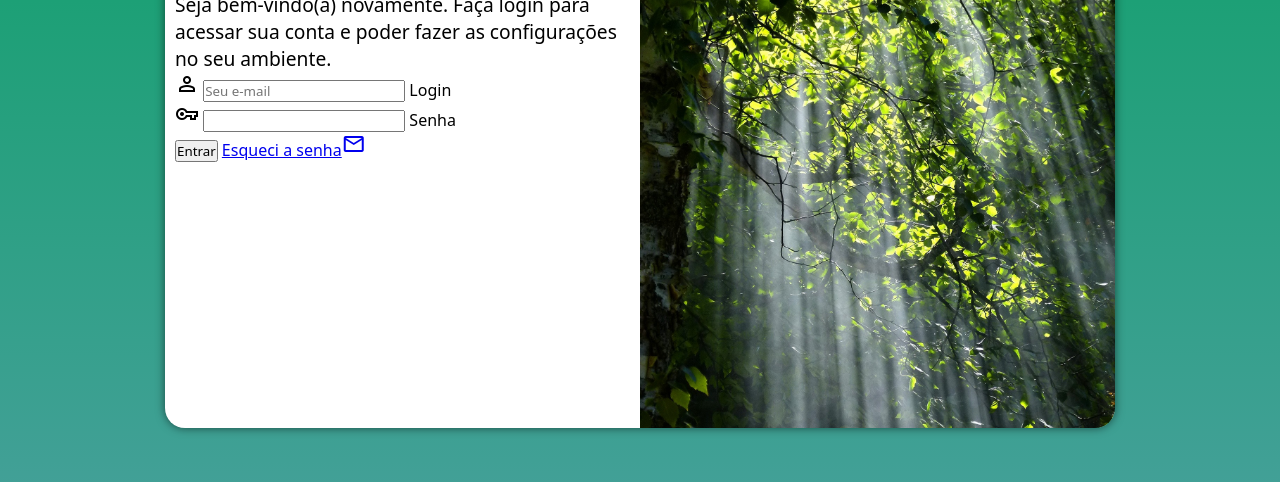
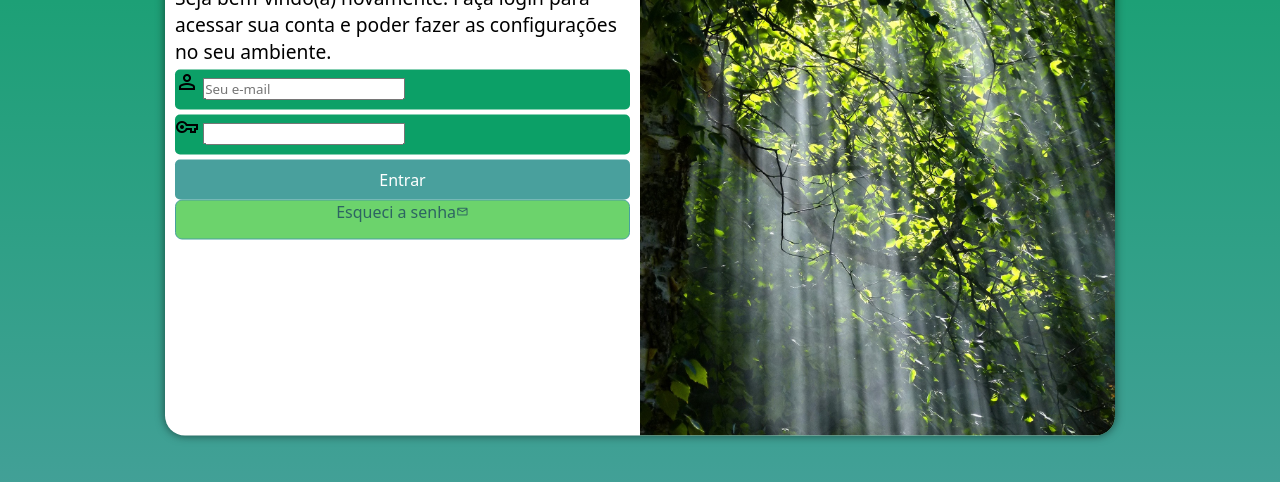
Before and after one commit to Galassios/projeto-login, a plain HTML site: page index.html in a window 1280 px wide. Shown: the part 222-704 px from the top of the page. Drawn offline with nearby package versions, Linux system fonts and the light colour scheme.

Commit message:
estlielizando os formulários

```diff
--- a/estilos/style.css
+++ b/estilos/style.css
@@ -34,7 +34,7 @@ section#login {
 
     background-color: white;
     width: 250px;
-    height: 500px;
+    height: 515px;
     border-radius: 20px;
     box-shadow: 0px 0px 10px rgba(0, 0, 0, 0.562);
 
@@ -64,3 +64,53 @@ div#formulário > h1 {
 div#formulário > p {
     font-size: 0.8em;
 }
+
+form > div.campo {
+    background-color: #0ca067;
+    display: block;
+    width: 100%;
+    height: 40px;
+    border-radius: 5px;
+    margin: 5px 0px;
+}
+
+div.campo > label {
+    display: none;
+}
+
+form > input[type=submit] {
+    display: block;
+    font-size: 1em;
+    width: 100%;
+    height: 40px;
+    background-color: #49a09d;
+    color: white;
+    border: none;
+    border-radius: 5px;
+    cursor: pointer;
+}
+
+form > input[type=submit]:hover {
+    background-color: #2d6462;
+}
+
+form > a.botao {
+    display: block;
+    text-align: center;
+    font-size: 1em;
+    width: 100%;
+    height: 40px;
+    background-color: #6cd36c;
+    color: #2d6462;
+    border: 1px solid #49a09d;
+    border-radius: 7px;
+    text-decoration: none;
+}
+
+form >.botao:hover {
+    background-color: #6cd3cf;
+}
+
+form > a.botao > span {
+    font-size: 0.8em;
+}
--- a/index.html
+++ b/index.html
@@ -30,7 +30,7 @@
                         <label for="isenha">Senha</label>
                     </div>
                     <input type="submit" value="Entrar">
-                    <a href="esqueci.html">
+                    <a href="esqueci.html" class="botao">
                         Esqueci a senha<span class="material-symbols-outlined">mail</span>
                     </a>
                 </form>
```
